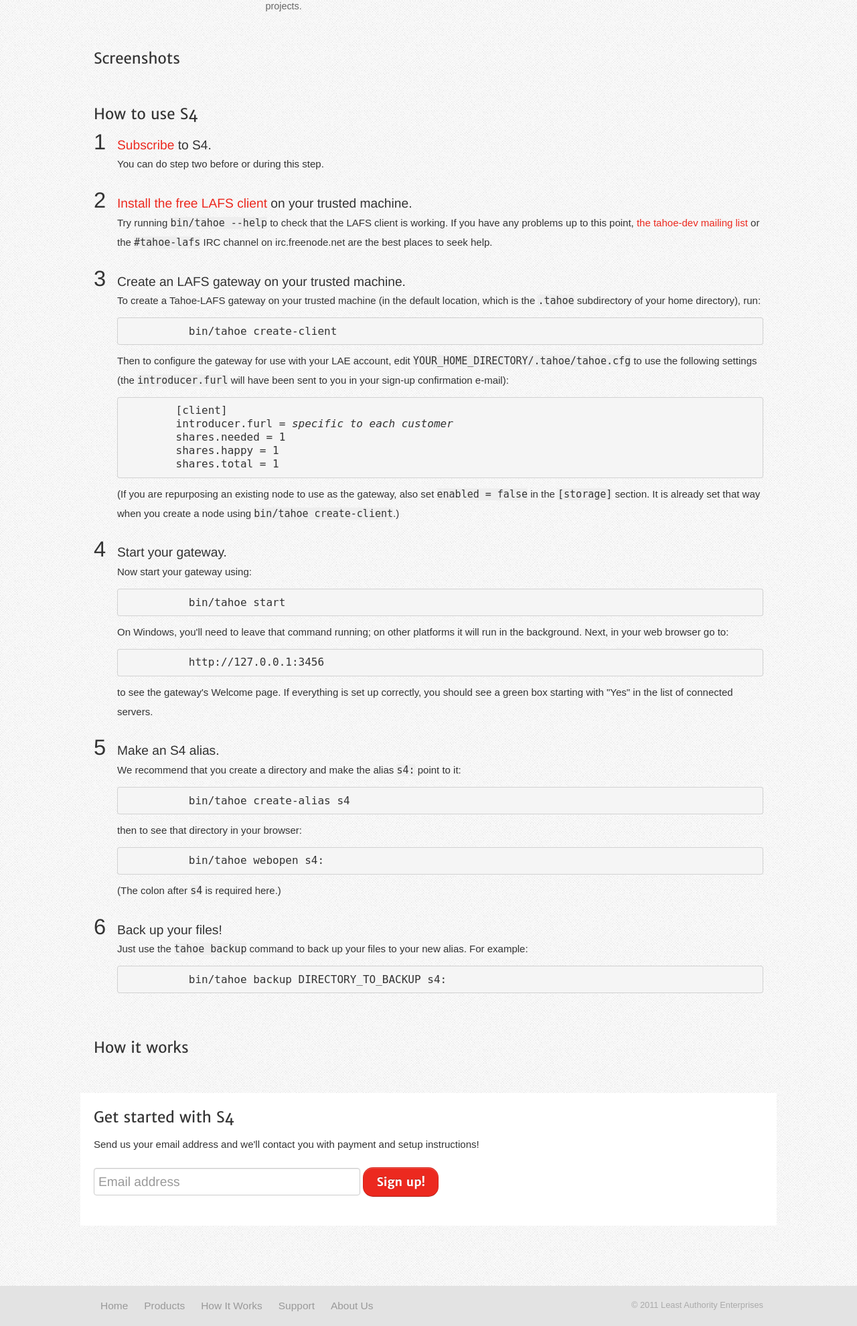
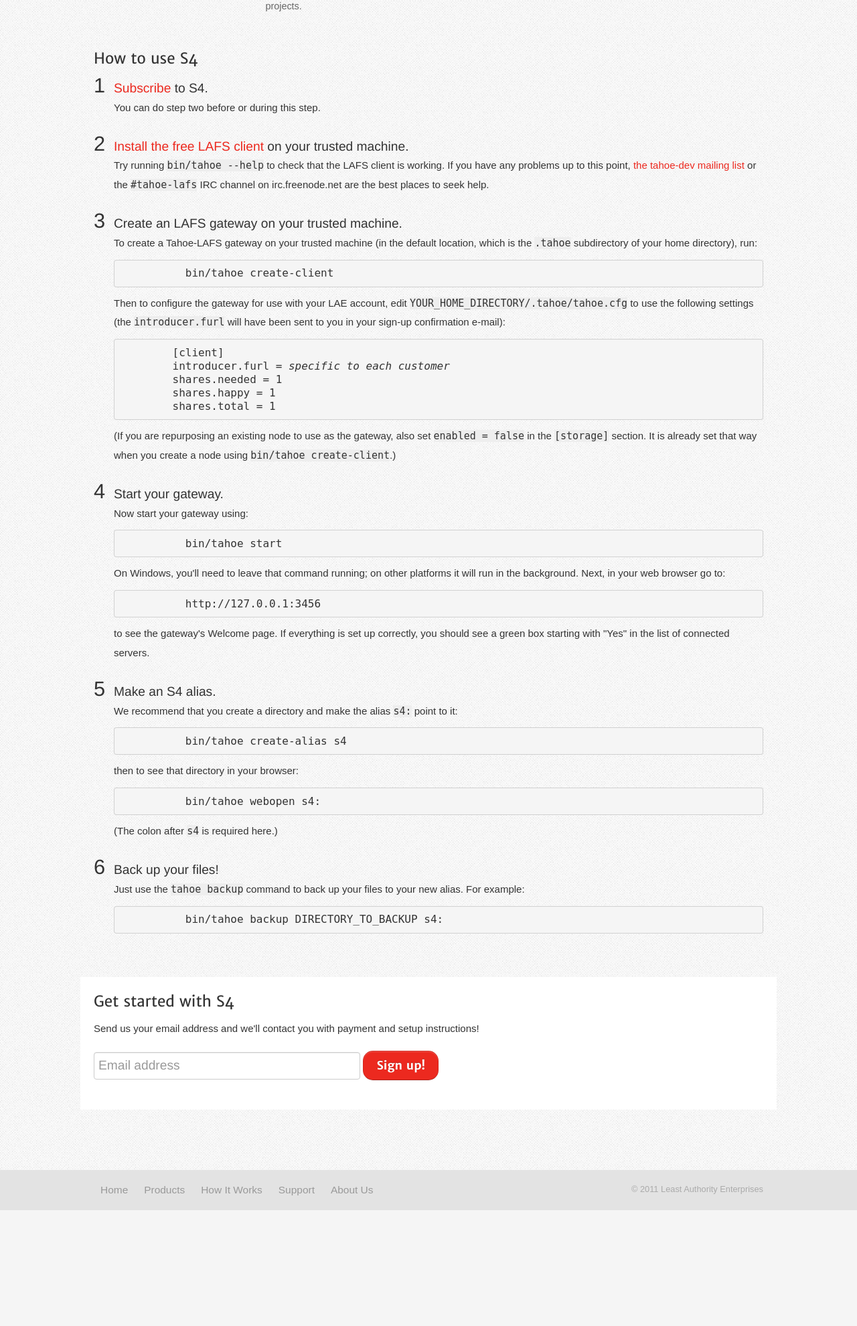
Before and after one commit to LeastAuthority/leastauthority.com, a Python web app: template lae_site/templates/product_s4.html in a window 1280 px wide. Shown: the part 419-2399 px from the top of the page at 67% size. After the commit the page ends 2226 px from the top, so only its background shows below. Run offline with Jinja, Linux system fonts and the light colour scheme; the template is opened without the code that fills it, so the values that code supplies are empty; some web fonts are replaced.

Commit message:
Commented out sections that don't have content yet.

```diff
--- a/content/static/css/style.css
+++ b/content/static/css/style.css
@@ -309,13 +309,13 @@ Product page
 }
 
 .howto .number {
-    font-size: 1.7em;
+    font-size: 1.6em;
     display: inline-block;
-    width: 35px;
+    width: 30px;
 }
 
 .howto p, pre {
-    margin-left: 35px;
+    margin-left: 30px;
 }
 
 pre, tt {
--- a/lae_site/templates/index.html
+++ b/lae_site/templates/index.html
@@ -41,8 +41,8 @@
 {% endblock %}
 
     <div class="row-fluid">
-        <div class="span4"><a href="/product_s4/"><img src="/static/img/s4.png"></a></div>
-        <div class="span8 top-area">
+        <div class="span3"><a href="/product_s4/"><img src="/static/img/s4.png"></a></div>
+        <div class="span9 top-area">
             <h2><a href="/product_s4/">Simple Secure Storage Service (S4)</a></h2>
             <p>S4 is Least Authority's <strong>secure off-site backup system</strong> for individuals and businesses.</p>
             <p>With S4, we can never see your data, and you can always see our code. <a href="/product_s4/#how_it_works">Learn more &raquo;</a></p>
--- a/lae_site/templates/product_s4.html
+++ b/lae_site/templates/product_s4.html
@@ -16,9 +16,9 @@
 </div>
 </section>
 
-<section>
+<!-- <section>
     <h3>Screenshots</h3>
-</section>
+</section> -->
 
 <section class="howto">
     <h3>How to use S4</h3>
@@ -85,9 +85,9 @@
     </div>
 </section>
 
-<section>
+<!-- <section>
     <a name="how_it_works"></a><h3>How it works</h3>
-</section>
+</section> -->
 
 <section>
     <div class="highlight">
```
